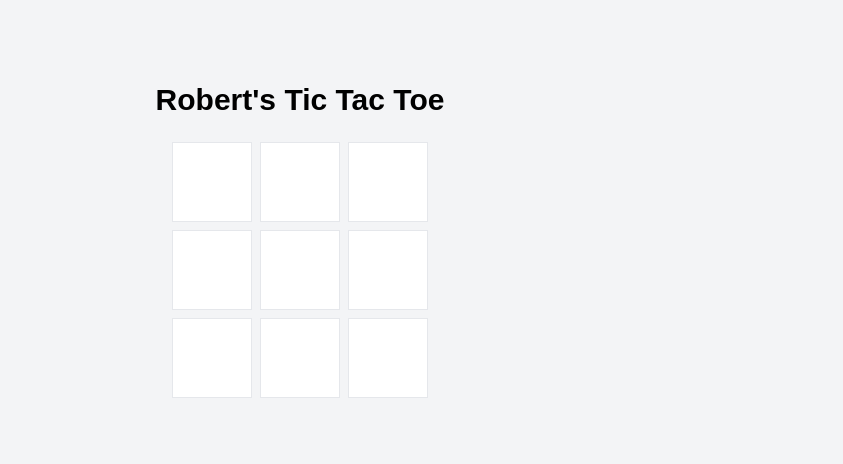
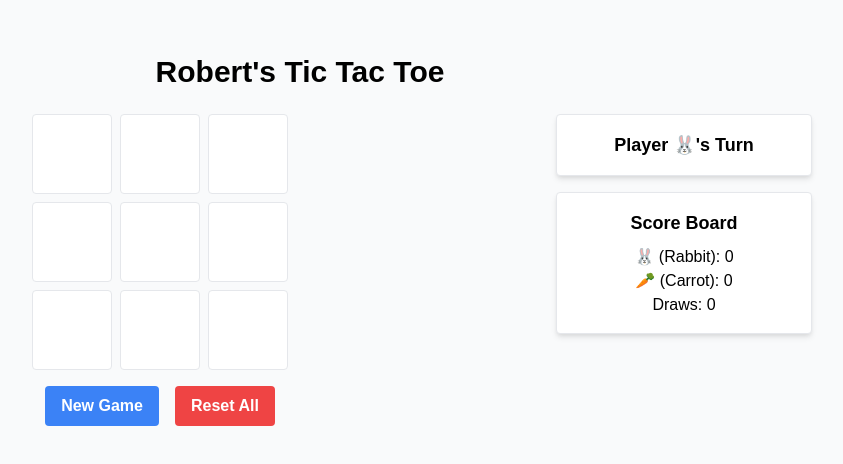
Before and after one commit to workabert/roberts-tic-tac-toe, a Next.js app: page / in a window 1280 px wide. Shown: the part 160-624 px from the top of the page, without its empty margins (340-1183 px from the left). Built offline with nearby package versions, Linux system fonts and the light colour scheme.

Commit message:
Update index.js

```diff
--- a/pages/index.js
+++ b/pages/index.js
@@ -1,89 +1,125 @@
-import { useState, useEffect } from 'react'
+// pages/index.js
+import { useState, useEffect } from 'react';
+import { Card, CardContent } from '@/components/ui/card';
+import { Button } from '@/components/ui/button';
 
 const lines = [
   [0, 1, 2], [3, 4, 5], [6, 7, 8],
   [0, 3, 6], [1, 4, 7], [2, 5, 8],
   [0, 4, 8], [2, 4, 6]
-]
+];
 
 export default function Home() {
-  const [squares, setSquares] = useState(Array(9).fill(null))
-  const [xIsNext, setXIsNext] = useState(true)
-  const [winner, setWinner] = useState(null)
-  const [winLine, setWinLine] = useState([])
-  const [isDraw, setIsDraw] = useState(false)
+  const [squares, setSquares] = useState(Array(9).fill(null));
+  const [xIsNext, setXIsNext] = useState(true);
+  const [winner, setWinner] = useState(null);
+  const [winLine, setWinLine] = useState([]);
+  const [isDraw, setIsDraw] = useState(false);
+  const [scores, setScores] = useState({ X: 0, O: 0, Draws: 0 });
 
   useEffect(() => {
     for (const [a, b, c] of lines) {
       if (squares[a] && squares[a] === squares[b] && squares[a] === squares[c]) {
-        setWinner(squares[a])
-        setWinLine([a, b, c])
-        return
+        setWinner(squares[a]);
+        setWinLine([a, b, c]);
+        setScores(prev => ({ ...prev, [squares[a]]: prev[squares[a]] + 1 }));
+        return;
       }
     }
 
     const empty = squares.includes(null);
     const xPossible = lines.some(([a, b, c]) => {
       const line = [squares[a], squares[b], squares[c]];
-      return line.includes(null) && !line.includes('O');
+      return line.includes(null) && !line.includes('🥕');
     });
     const oPossible = lines.some(([a, b, c]) => {
       const line = [squares[a], squares[b], squares[c]];
-      return line.includes(null) && !line.includes('X');
+      return line.includes(null) && !line.includes('🐰');
     });
 
     if (!winner && empty && !xPossible && !oPossible) {
       setIsDraw(true);
+      setScores(prev => ({ ...prev, Draws: prev.Draws + 1 }));
     }
 
     if (!winner && !empty) {
       setIsDraw(true);
+      setScores(prev => ({ ...prev, Draws: prev.Draws + 1 }));
     }
-  }, [squares, winner])
+  }, [squares]);
 
   const handleClick = i => {
-    if (squares[i] || winner || isDraw) return
-    const next = squares.slice()
-    next[i] = xIsNext ? 'X' : 'O'
-    setSquares(next)
-    setXIsNext(!xIsNext)
-  }
+    if (squares[i] || winner || isDraw) return;
+    const next = squares.slice();
+    next[i] = xIsNext ? '🐰' : '🥕';
+    setSquares(next);
+    setXIsNext(!xIsNext);
+  };
 
   const reset = () => {
-    setSquares(Array(9).fill(null))
-    setXIsNext(true)
-    setWinner(null)
-    setWinLine([])
-    setIsDraw(false)
-  }
+    setSquares(Array(9).fill(null));
+    setXIsNext(true);
+    setWinner(null);
+    setWinLine([]);
+    setIsDraw(false);
+  };
+
+  const resetAll = () => {
+    reset();
+    setScores({ X: 0, O: 0, Draws: 0 });
+  };
 
   return (
-    <div className="min-h-screen flex flex-col items-center justify-center bg-gray-100">
+    <div className="min-h-screen flex flex-col items-center justify-center p-4 bg-gray-50">
       <h1 className="text-3xl font-bold mb-6">Robert's Tic Tac Toe</h1>
+
+      <div className="flex flex-col md:flex-row gap-6 w-full max-w-5xl">
+        {/* Game Board */}
+        <div className="flex flex-col items-center gap-4 flex-1">
           <div className="grid grid-cols-3 gap-2">
             {squares.map((val, i) => (
               <button
                 key={i}
                 onClick={() => handleClick(i)}
-            className={`w-20 h-20 text-2xl font-bold border ${winLine.includes(i) ? 'bg-green-300' : 'bg-white'}`}
+                className={`w-20 h-20 text-2xl font-bold border rounded ${
+                  winLine.includes(i) ? 'bg-green-300' : 'bg-white'
+                }`}
               >
                 {val}
               </button>
             ))}
           </div>
-      {(winner || isDraw) && (
-        <div className="mt-4 text-center">
-          <p className="text-xl font-semibold">
-           {winner ? `Winner: ${winner}` : 'Draw!'}
+
+          <div className="flex gap-4">
+            <Button onClick={reset}>New Game</Button>
+            <Button variant="destructive" onClick={resetAll}>Reset All</Button>
+          </div>
+        </div>
+
+        {/* Status and Scoreboard */}
+        <div className="flex flex-col gap-4 w-full md:w-64">
+          <Card>
+            <CardContent className="text-center p-4">
+              <p className="text-lg font-semibold">
+                {winner
+                  ? `Winner: ${winner}`
+                  : isDraw
+                  ? 'Draw!'
+                  : `Player ${xIsNext ? '🐰' : '🥕'}'s Turn`}
               </p>
-          <button
-            onClick={reset}
-            className="mt-2 px-4 py-2 bg-blue-500 text-white rounded"
-          >
-            Play Again
-          </button>
+            </CardContent>
+          </Card>
+
+          <Card>
+            <CardContent className="text-center p-4">
+              <h2 className="text-lg font-bold mb-2">Score Board</h2>
+              <p>🐰 (Rabbit): {scores.X}</p>
+              <p>🥕 (Carrot): {scores.O}</p>
+              <p>Draws: {scores.Draws}</p>
+            </CardContent>
+          </Card>
         </div>
-      )}
       </div>
-  )
+    </div>
+  );
 }
```
Lines whose indentation alone changed are shown as unchanged.
